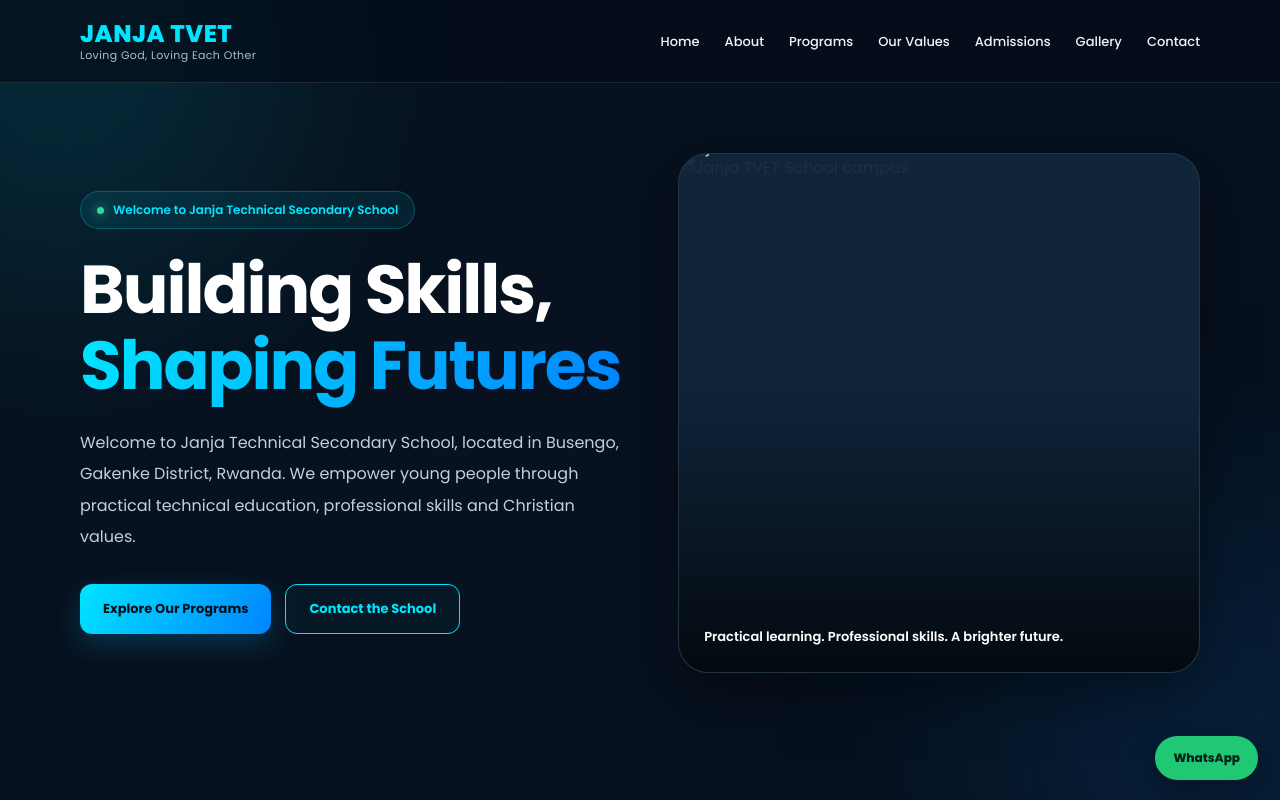
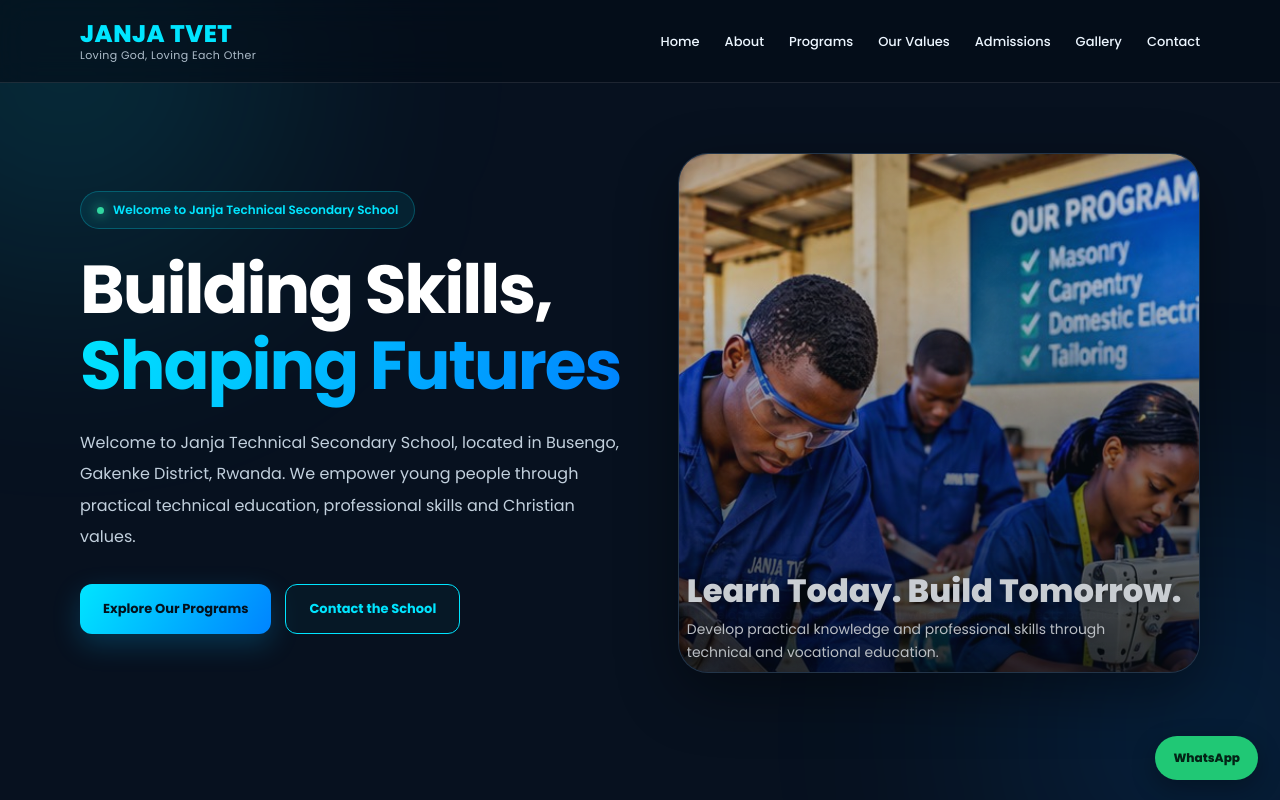
Before and after one commit to college-appec-tss/janja_tss, a plain HTML site: page index.html in a window 1280 px wide. Shown: the top 800 px of the page. Drawn offline with Linux system fonts and the light colour scheme.

Commit message:
ading helo images

```diff
--- a/index.html
+++ b/index.html
@@ -196,7 +196,7 @@
     .btn-outline { color: var(--cyan); border: 1px solid var(--cyan); background: rgba(0,229,255,.035); }
     .btn-outline:hover { background: var(--cyan); color: #06111d; }
 
-    /* HERO IMAGE SLIDESHOW — ASPADE-style */
+    /* HERO IMAGE SLIDESHOW — ASPADE-style with a caption on every image */
     .hero-visual {
       position: relative;
       height: 520px;
@@ -207,57 +207,69 @@
       background: #10243a;
     }
 
-    .hero-visual img {
+    .hero-slide {
       position: absolute;
-      top: 0;
-      left: 0;
-      width: 100%;
-      height: 100%;
-      object-fit: cover;
+      inset: 0;
       opacity: 0;
       animation: slider 18s infinite;
     }
 
-    .hero-visual img:nth-child(1) { animation-delay: 0s; }
-    .hero-visual img:nth-child(2) { animation-delay: 6s; }
-    .hero-visual img:nth-child(3) { animation-delay: 12s; }
+    .hero-slide:nth-child(1) { animation-delay: 0s; }
+    .hero-slide:nth-child(2) { animation-delay: 6s; }
+    .hero-slide:nth-child(3) { animation-delay: 12s; }
 
-    .hero-visual::after {
+    .hero-slide img {
+      width: 100%;
+      height: 100%;
+      display: block;
+      object-fit: cover;
+    }
+
+    .hero-slide::after {
       content: "";
       position: absolute;
       inset: 0;
-      background: linear-gradient(to top, rgba(0,0,0,.72), transparent 55%);
+      background: linear-gradient(to top, rgba(0,0,0,.82), rgba(0,0,0,.04) 72%);
       pointer-events: none;
     }
 
-    .visual-caption {
+    .slide-caption {
       position: absolute;
       z-index: 2;
       left: 25px;
       right: 25px;
-      bottom: 23px;
+      bottom: 25px;
       color: #fff;
+    }
+
+    .slide-caption h3 {
+      margin: 0 0 8px;
+      font-size: clamp(21px, 3vw, 30px);
+      line-height: 1.2;
+      font-weight: 800;
+      text-shadow: 0 2px 12px rgba(0,0,0,.45);
+    }
+
+    .slide-caption p {
+      max-width: 440px;
+      margin: 0;
+      color: rgba(255,255,255,.92);
       font-size: 13px;
-      font-weight: 600;
+      line-height: 1.6;
+      text-shadow: 0 2px 8px rgba(0,0,0,.5);
     }
 
     @keyframes slider {
       0% {
         opacity: 0;
-        transform: scale(1.1);
+        transform: scale(1.08);
       }
-      8% {
+      8%, 30% {
         opacity: 1;
       }
-      30% {
-        opacity: 1;
+      40%, 100% {
+        opacity: 0;
         transform: scale(1);
-      }
-      40% {
-        opacity: 0;
-      }
-      100% {
-        opacity: 0;
       }
     }
 
@@ -480,10 +492,29 @@
       </div>
 
       <div class="hero-visual" aria-label="Janja TVET School photo slideshow">
-        <img src="campus-banner.jpg" alt="Janja TVET School campus">
-        <img src="campus.jpg" alt="Janja TVET school environment">
-        <img src="students.jpg" alt="Janja TVET students">
-        <div class="visual-caption">Practical learning. Professional skills. A brighter future.</div>
+        <div class="hero-slide">
+          <img src="campus-banner.jpg" alt="Janja TVET School campus">
+          <div class="slide-caption">
+            <h3>Building Skills, Shaping Futures</h3>
+            <p>Welcome to Janja TVET School, where education meets practical skills and innovation.</p>
+          </div>
+        </div>
+
+        <div class="hero-slide">
+          <img src="campus.jpg" alt="Janja TVET School learning environment">
+          <div class="slide-caption">
+            <h3>Learn Today. Build Tomorrow.</h3>
+            <p>Develop practical knowledge and professional skills through technical and vocational education.</p>
+          </div>
+        </div>
+
+        <div class="hero-slide">
+          <img src="students.jpg" alt="Janja TVET School students">
+          <div class="slide-caption">
+            <h3>Your Future Starts Here</h3>
+            <p>Gain confidence, creativity and skills to prepare for tomorrow's opportunities.</p>
+          </div>
+        </div>
       </div>
     </div>
 
```
Also changed, not shown: campus-banner.jpg (added), campus.jpg (added), students.jpg (added).
